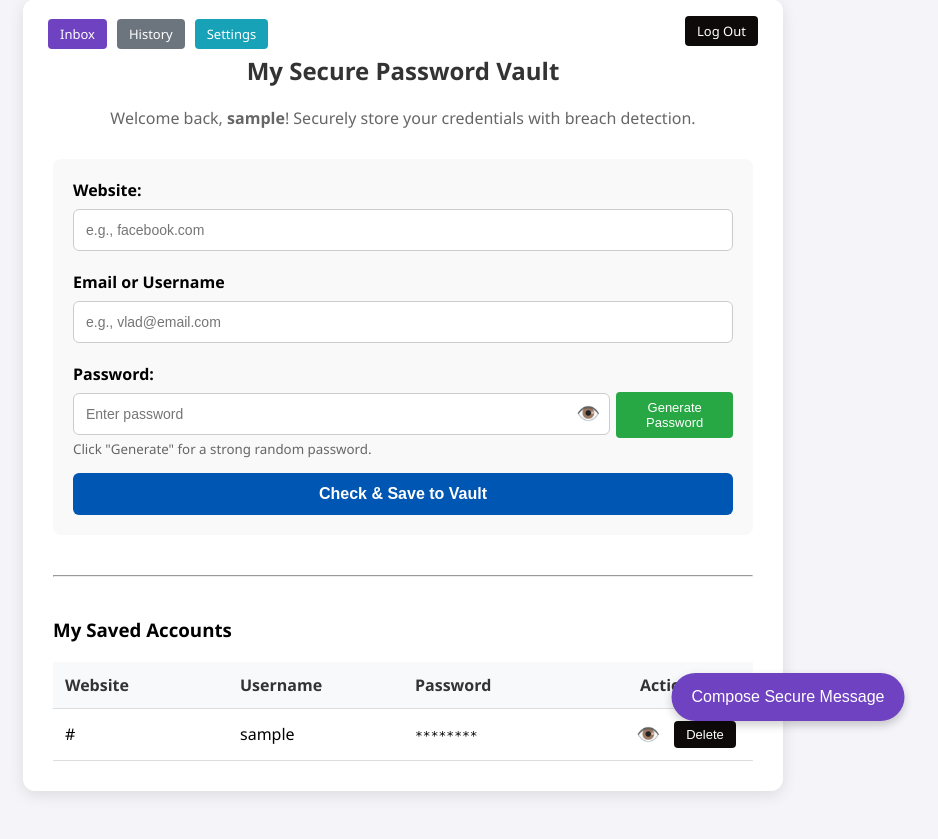
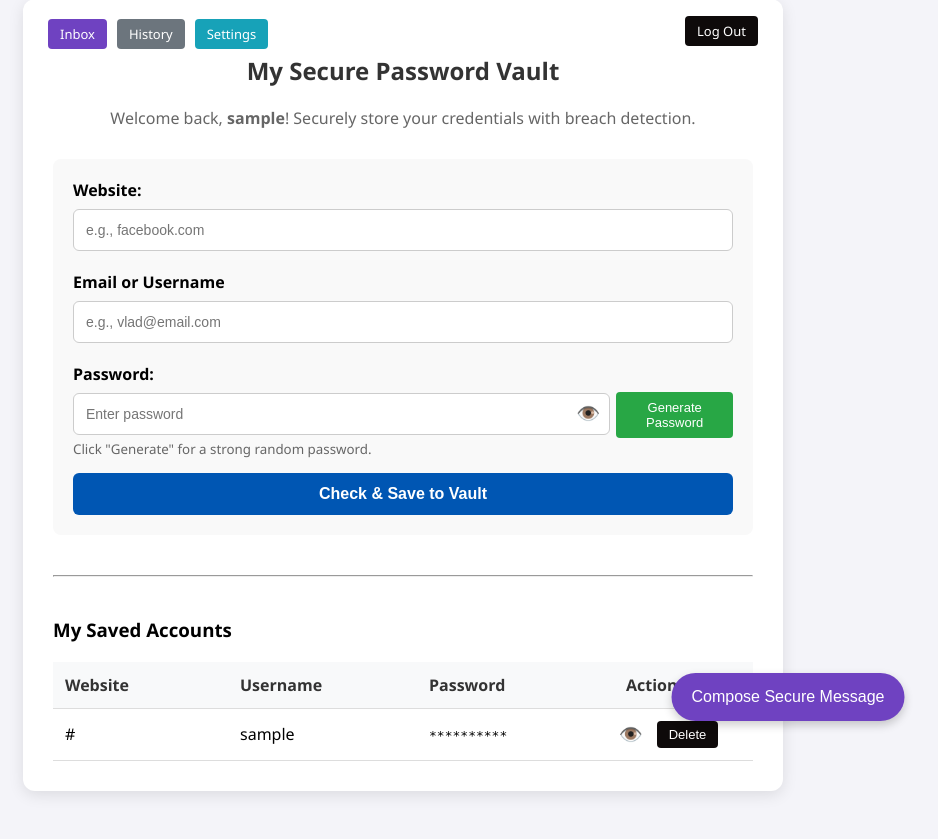
Before and after one commit to BosoancaVlad/proj-x, a Flask app: page / in a window 1280 px wide. Shown: the part 49-888 px from the top of the page, without its empty margins (237-1175 px from the left). Run offline with Flask 3, Linux system fonts and the light colour scheme; the visitor is signed in with stand-in values (Sample User, id 1); tables that the repository leaves empty or names only in its code hold one stand-in row (values such as "Sample post").

Commit message:
Small UI adjustments

```diff
--- a/templates/index.html
+++ b/templates/index.html
@@ -215,9 +215,9 @@
                 <thead>
                     <tr>
                         <th style="width: 25%;">Website</th>
-                        <th style="width: 25%;">Username</th>
-                        <th style="width: 30%;">Password</th>
-                        <th style="width: 20%; text-align: left; padding-left: 27px;">Actions</th>
+                        <th style="width: 23%;">Username</th>
+                        <th style="width: 27%; padding-left: 40px;">Password</th>
+                        <th style="width: 25%; text-align: left; padding-left: 48px;">Actions</th>
                     </tr>
                 </thead>
                 <tbody>
@@ -226,8 +226,8 @@
                         <td>{{ account.website }}</td>
                         <td>{{ account.username }}</td>
 
-                        <td style="vertical-align: middle;">
-                            <span id="pass-{{ account['id'] }}" style="font-family: monospace;">********</span>
+                        <td style="vertical-align: middle; padding-left: 40px;">
+                            <span id="pass-{{ account['id'] }}" style="font-family: monospace;">**********</span>
                         </td>
 
                         <td style="vertical-align: middle;">
```
